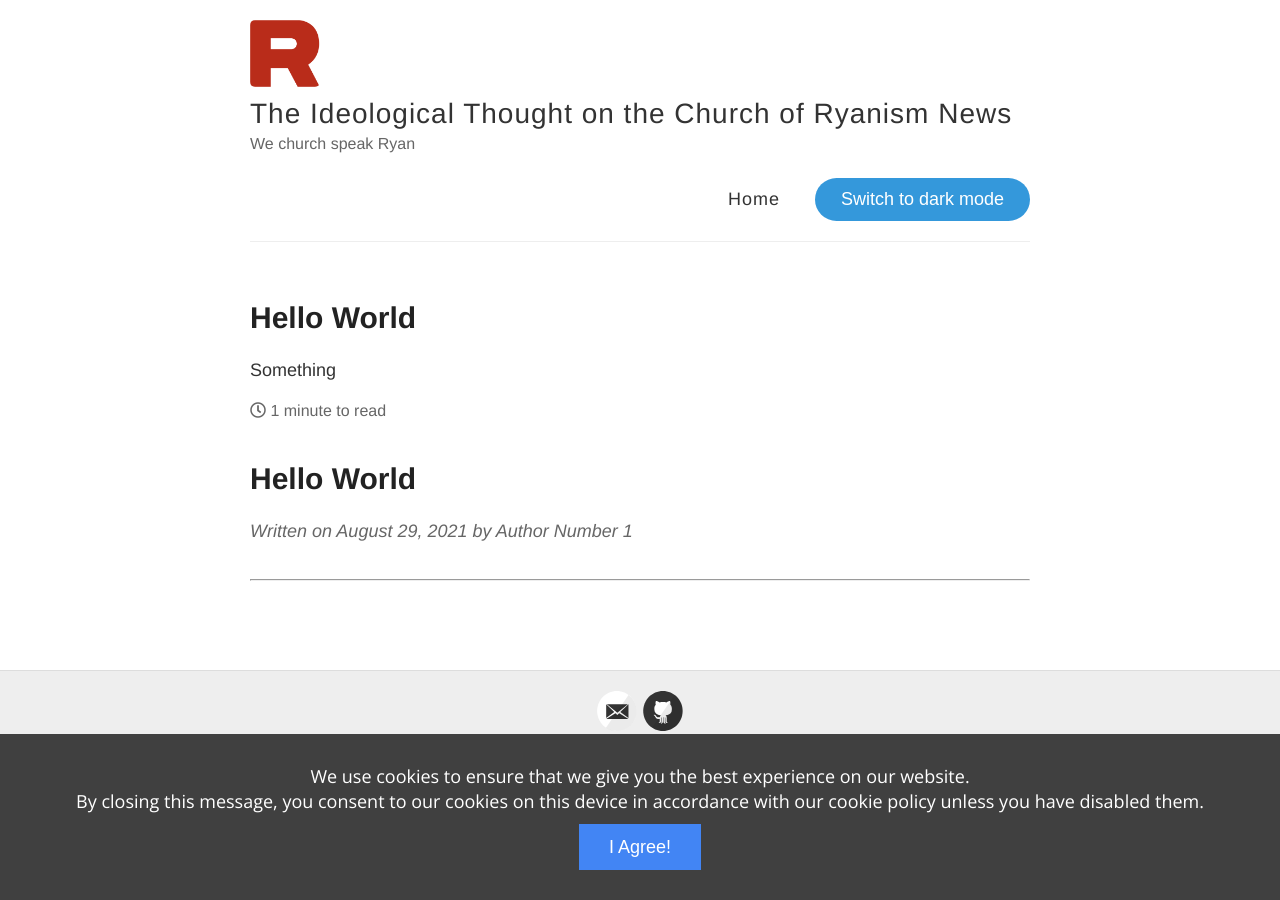
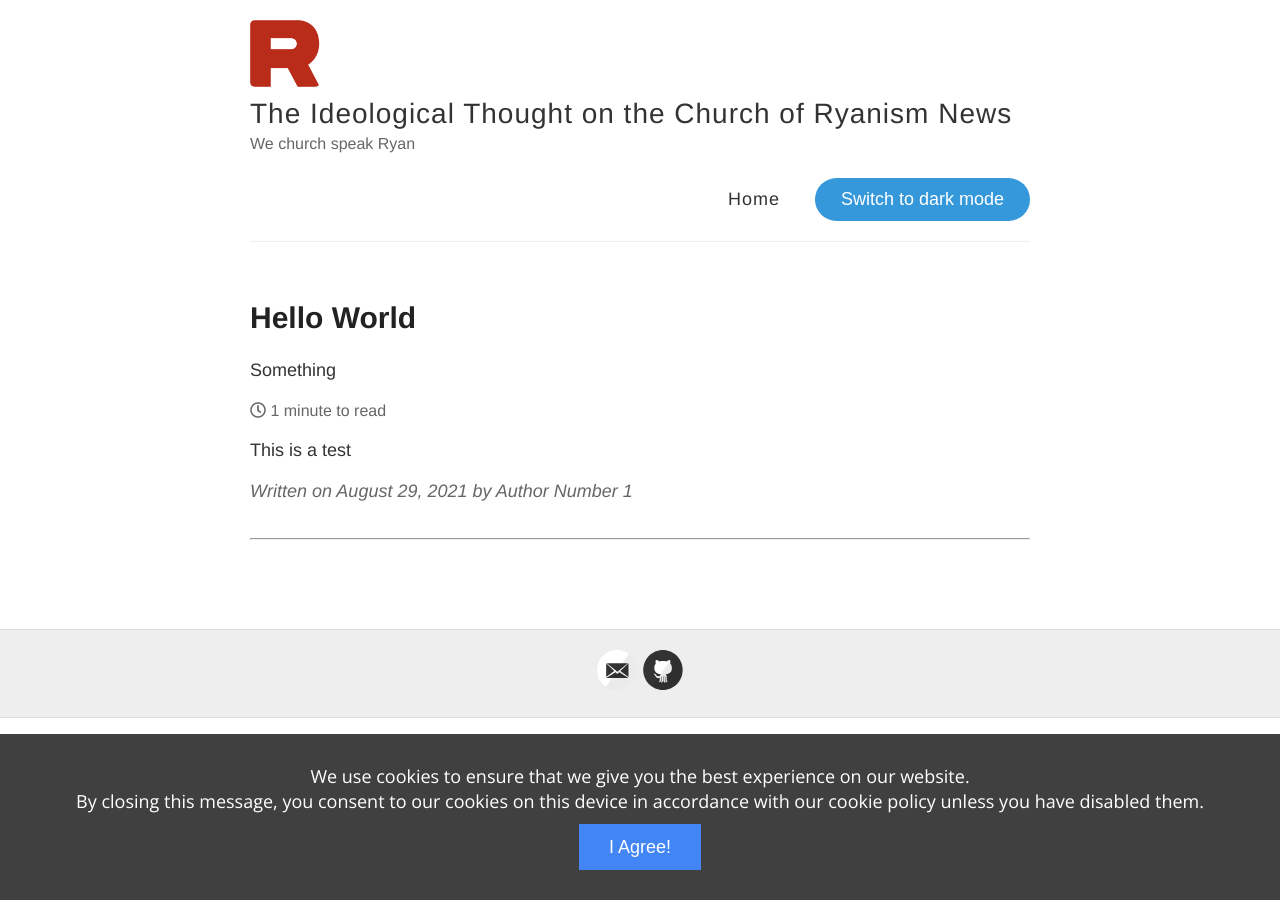
Before and after one commit to churchofryanism/blog.ryanism.org, a Jekyll site: the page built from _posts/2021-8-29-Hello-World.md, in a window 1280 px wide. Built offline with Jekyll 4.4.1, drawn with Linux system fonts in a browser that asks for light colours; comment, search, counter and statistics services are not loaded.

Commit message:
Update 2021-8-29-Hello-World.md
Co-Authored-By: PiSaucer <33438654+pisaucer@users.noreply.github.com>

```diff
--- a/_posts/2021-8-29-Hello-World.md
+++ b/_posts/2021-8-29-Hello-World.md
@@ -3,6 +3,7 @@ layout: post
 title: Hello World
 description: Something
 author: Author Number 1
+comments: true
 ---
 
-# Hello World
+This is a test
```
